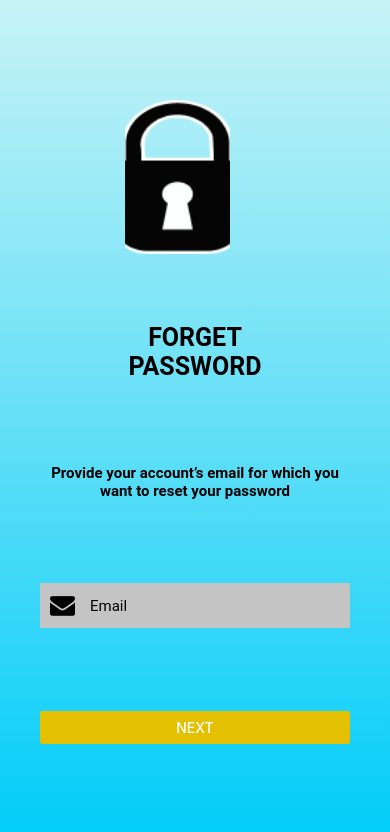
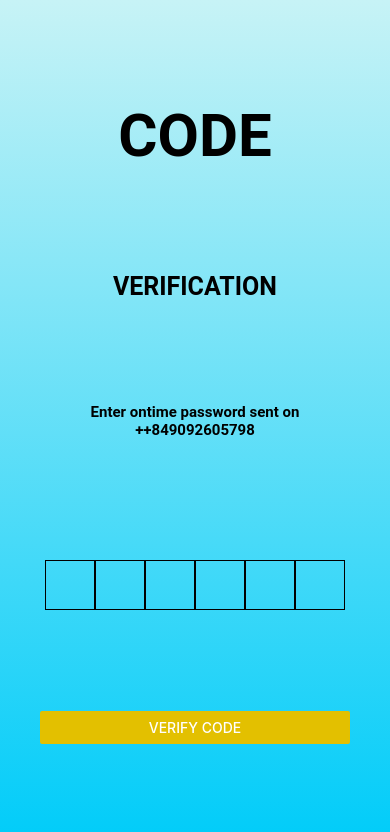
Before and after one commit to PrimeRogue/LTDD_tuan04_BuiTranThienAn, a React Native app: screen / in a window 390 px wide. Shown: the top 832 px of the page. Built offline with nearby package versions, Linux system fonts and the light colour scheme.

Commit message:
Screen04

```diff
--- a/App.js
+++ b/App.js
@@ -3,9 +3,11 @@ import { Button, Image, StyleSheet, Text, TextInput, View } from "react-native";
 import Screen01 from "./components/screen01";
 import Screen02 from "./components/screen02";
 import Screen03 from "./components/screen03";
+import Screen04 from "./components/screen04";
 
 export default function App() {
   // return <Screen01></Screen01>;
   // return <Screen02></Screen02>;
-  return <Screen03></Screen03>;
+  // return <Screen03></Screen03>;
+  return <Screen04></Screen04>;
 }
--- /dev/null
+++ b/components/screen04/index.js
@@ -0,0 +1,142 @@
+import { Button, Image, Text, TextInput, View } from "react-native";
+import Icon from "react-native-vector-icons/FontAwesome";
+import { styles } from "./style";
+export default function Screen04() {
+  return (
+    <View style={styles.container}>
+      <View style={styles.circleBar}>
+        <Text style={styles.headerText}>CODE</Text>
+      </View>
+      <Text style={styles.title} textBreakStrategy={"simple"}>
+        VERIFICATION
+      </Text>
+      <View style={styles.desc}>
+        Enter ontime password sent on ++849092605798
+      </View>
+      <View
+        style={{
+          flexDirection: "row",
+          justifyContent: "center",
+          marginTop: "20px",
+        }}
+      >
+        <View
+          style={{
+            width: "50px",
+            height: "50px",
+            borderWidth: "1px",
+            alignItems: "center",
+          }}
+        >
+          <TextInput
+            style={{
+              width: "100%",
+              height: "100%",
+              outline: "none",
+              textAlign: "center",
+              fontWeight: "bold",
+            }}
+          />
+        </View>
+        <View
+          style={{
+            width: "50px",
+            height: "50px",
+            borderWidth: "1px",
+            alignItems: "center",
+          }}
+        >
+          <TextInput
+            style={{
+              width: "100%",
+              height: "100%",
+              outline: "none",
+              textAlign: "center",
+              fontWeight: "bold",
+            }}
+          />
+        </View>
+        <View
+          style={{
+            width: "50px",
+            height: "50px",
+            borderWidth: "1px",
+            alignItems: "center",
+          }}
+        >
+          <TextInput
+            style={{
+              width: "100%",
+              height: "100%",
+              outline: "none",
+              textAlign: "center",
+              fontWeight: "bold",
+            }}
+          />
+        </View>
+        <View
+          style={{
+            width: "50px",
+            height: "50px",
+            borderWidth: "1px",
+            alignItems: "center",
+          }}
+        >
+          <TextInput
+            style={{
+              width: "100%",
+              height: "100%",
+              outline: "none",
+              textAlign: "center",
+              fontWeight: "bold",
+            }}
+          />
+        </View>
+        <View
+          style={{
+            width: "50px",
+            height: "50px",
+            borderWidth: "1px",
+            alignItems: "center",
+          }}
+        >
+          <TextInput
+            style={{
+              width: "100%",
+              height: "100%",
+              outline: "none",
+              textAlign: "center",
+              fontWeight: "bold",
+            }}
+          />
+        </View>
+        <View
+          style={{
+            width: "50px",
+            height: "50px",
+            borderWidth: "1px",
+            alignItems: "center",
+          }}
+        >
+          <TextInput
+            style={{
+              width: "100%",
+              height: "100%",
+              outline: "none",
+              textAlign: "center",
+              fontWeight: "bold",
+            }}
+          />
+        </View>
+      </View>
+      <View style={styles.buttonContainer}>
+        <Button
+          title="VERIFY CODE"
+          color={"#E3C000"}
+          borderRadius={"10px"}
+          width={"100%"}
+        ></Button>
+      </View>
+    </View>
+  );
+}
--- /dev/null
+++ b/components/screen04/style.js
@@ -0,0 +1,60 @@
+import { StyleSheet } from "react-native";
+export const styles = StyleSheet.create({
+  container: {
+    flex: 1,
+    backgroundImage: "linear-gradient(to top, #00CCF9, #C7F3F6)",
+    alignItems: "center",
+    justifyContent: "space-between",
+    padding: 40,
+    paddingTop: 100,
+    paddingBottom: 100,
+  },
+
+  circleBar: {
+    width: "100%",
+  },
+  title: {
+    width: "189px",
+    fontSize: "25px",
+    fontFamily: "Roboto",
+    fontWeight: "700",
+    textAlign: "center",
+  },
+  desc: {
+    width: "100%",
+    fontSize: "15px",
+    fontFamily: "Roboto",
+    fontWeight: "700",
+    textAlign: "center",
+    lineHeight: "18px",
+  },
+  buttonContainer: {
+    width: "100%",
+  },
+  title2: {
+    fontSize: "18px",
+    fontFamily: "Roboto",
+    fontWeight: "700",
+    textAlign: "center",
+  },
+  emailInput: {
+    backgroundColor: "#C4C4C4",
+    width: "100%",
+    flexDirection: "row",
+    alignContent: "center",
+    padding: "10px",
+  },
+  emailTextInput: {
+    height: "100%",
+    fontFamily: "Roboto",
+    fontWeight: "400",
+    fontSize: "15px",
+    marginLeft: "15px",
+  },
+  headerText: {
+    fontSize: "60px",
+    fontFamily: "Roboto",
+    fontWeight: "700",
+    textAlign: "center",
+  },
+});
```
